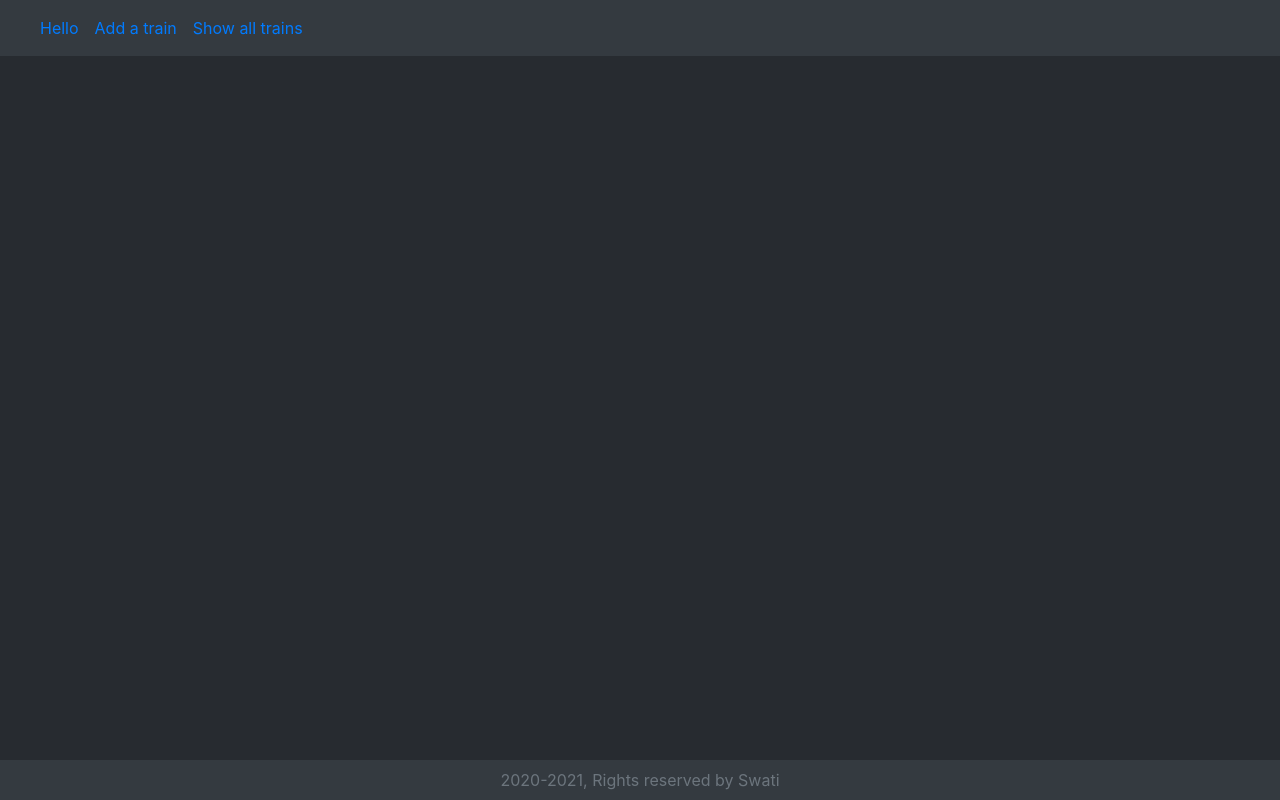
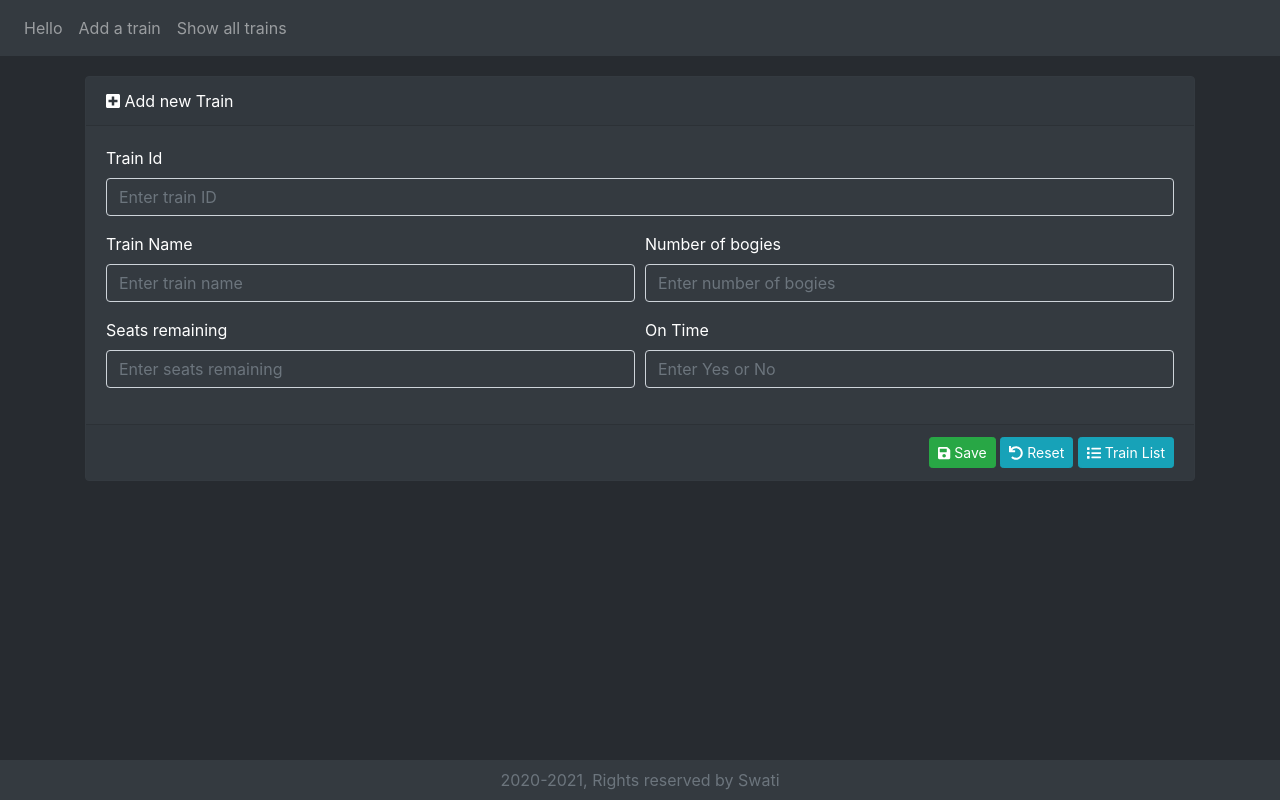
Before and after one commit to aknegi16/ReactiveDataSystems, a React (Create React App) app in the folder src/main/webapp/reactjs/: page /edit/1 in a window 1280 px wide. Built offline with nearby package versions, Linux system fonts and the light colour scheme; no server answers.

Commit message:
PUT request implementation

```diff
--- a/src/main/webapp/reactjs/src/App.js
+++ b/src/main/webapp/reactjs/src/App.js
@@ -24,6 +24,7 @@ function App() {
     				<Switch>
     					<Route path="/" exact component={Welcome}/>
     					<Route path="/add" exact component={Train}/>
+    					<Route path="/edit/:id" exact component={Train}/>
     					<Route path="/list" exact component={TrainList}/>
     				</Switch>
     			</Col>
--- a/src/main/webapp/reactjs/src/components/MyToast.js
+++ b/src/main/webapp/reactjs/src/components/MyToast.js
@@ -12,13 +12,13 @@ export default class MyToast extends Component {
         };
 
         return (
-            <div style={this.props.children.show ? toastCss : null}>
-            <Toast className={`border text-white ${this.props.children.type === "success" ? "border-success bg-success" : "border-danger bg-danger"}`} show={this.props.children.show}>
-            <Toast.Header className={`text-white ${this.props.children.type === "success" ? "bg-success" : "bg-danger"}`} closeButton={false}>
+            <div style={this.props.show ? toastCss : null}>
+            <Toast className={`border text-white ${this.props.type === "success" ? "border-success bg-success" : "border-danger bg-danger"}`} show={this.props.show}>
+            <Toast.Header className={`text-white ${this.props.type === "success" ? "bg-success" : "bg-danger"}`} closeButton={false}>
                         <strong className="mr-auto">Success</strong>
                     </Toast.Header>
                     <Toast.Body>
-                        {this.props.children.message}
+                        {this.props.message}
                     </Toast.Body>
                 </Toast>
             </div>
--- a/src/main/webapp/reactjs/src/components/NavigationBar.js
+++ b/src/main/webapp/reactjs/src/components/NavigationBar.js
@@ -1,6 +1,5 @@
 import React from 'react';
 import {Navbar, Nav} from 'react-bootstrap';
-
 import {Link} from 'react-router-dom';
 
 export default class NavigationBar extends React.Component {
@@ -8,12 +7,10 @@ export default class NavigationBar extends React.Component {
 	render() {
 		return (
 		<Navbar bg="dark" variant="dark">
-			<Link to={""} className="navbar-brand">
-		 	</Link>
 			 <Nav className="mr-auto">
-			 <Nav.Link><Link to={""}>Hello</Link></Nav.Link>
-		      <Nav.Link><Link to={"add"}>Add a train</Link></Nav.Link>
-		      <Nav.Link><Link to={"list"}>Show all trains</Link></Nav.Link>
+			 <Link to={""} className="nav-link">Hello</Link>
+		      <Link to={"add"} className="nav-link">Add a train</Link>
+		      <Link to={"list"} className="nav-link">Show all trains</Link>
 		    </Nav>
 		</Navbar>
 		);
--- a/src/main/webapp/reactjs/src/components/Train.js
+++ b/src/main/webapp/reactjs/src/components/Train.js
@@ -3,7 +3,7 @@ import axios from 'axios';
 
 import {Card, Form, Button, Col} from 'react-bootstrap';
 import {FontAwesomeIcon} from '@fortawesome/react-fontawesome';
-import {faSave, faPlusSquare, faUndo} from '@fortawesome/free-solid-svg-icons';
+import {faSave, faPlusSquare, faUndo, faList, faEdit} from '@fortawesome/free-solid-svg-icons';
 
 import MyToast from './MyToast';
 
@@ -17,6 +17,29 @@ export default class Train extends React.Component {
 		this.trainChange = this.trainChange.bind(this);
 		this.submitTrain = this.submitTrain.bind(this);
 	}
+	componentDidMount() {
+		const trainId = +this.props.match.params.id;
+		if (trainId) {
+			this.findTrainById(trainId);
+		}
+	};
+
+	findTrainById = (trainId) => {
+		axios.get("http://localhost:8001/rest/trains/"+trainId)
+		.then(response => {
+			if (response.data != null) {
+				this.setState({
+					trainId: response.data.trainId,
+					trainName: response.data.trainName,
+					numberOfBogies: response.data.numberOfBogies,
+					remainingSeats: response.data.remainingSeats,
+					onTime: response.data.onTime
+				});
+			}
+		}).catch((error) => {
+			console.error("Error - "+error);
+		});
+	};
 
 	submitTrain(event) {
 		//alert('Train Name: '+this.state.trainName+'\nNumber of Bogies: '+this.state.numberOfBogies+'\nSeats remaining: '+this.state.remainingSeats+'\nTrain on time?: '+this.state.onTime);
@@ -30,38 +53,65 @@ export default class Train extends React.Component {
 			onTime: this.state.onTime
 		}
 
-		axios.post("http://localhost:8001/rest/trains", train).
+		axios.post("http://localhost:8001/rest/trains/", train).
 		then(response => {
 			if (response.data != null) {
-				this.setState({"show":true});
+				this.setState({"show":true, "method":"post"});
 				setTimeout(() => this.setState({"show":false}), 3000);
 			} else {
 				this.setState({"show":false});
 			}
 		});
 		this.setState(this.initialState);
-	}
+	};
+
+	updateTrain = event => {
+		event.preventDefault();
+		const train = {
+				trainId: this.state.trainId,
+				trainName:this.state.trainName,
+				numberOfBogies: this.state.numberOfBogies,
+				remainingSeats: this.state.remainingSeats,
+				onTime: this.state.onTime
+			}
+		axios.put("http://localhost:8001/rest/trains/"+train.trainId, train).
+		then(response => {
+			if (response.data != null) {
+				this.setState({"show":true, "method":"put"});
+				setTimeout(() => this.setState({"show":false}), 3000);
+				setTimeout(() => this.trainList(), 3000);
+			} else {
+				this.setState({"show":false});
+			}
+		});
+		this.setState(this.initialState);
+	};
 
 	resetTrain = () => {
 		this.setState(() => this.initialState);
-	}
+	};
+
 	trainChange(event) {
 		this.setState({
 			[event.target.name]:event.target.value
 		});
-	}
+	};
+
+	trainList = () => {
+		return this.props.history.push("/list");
+	};
 	render() {
 		const {trainId, trainName, numberOfBogies,remainingSeats, onTime} = this.state;
 
 		return(
 		<div>
 			<div style={{"display":this.state.show ? "block" : "none"}}>
-				<MyToast children={{show: this.state.show, message:"Train saved successfully", type:"success"}}/>
+				<MyToast show={this.state.show} message={this.state.method === "put" ? "Train updated successfully": "Train saved successfully"} type={"success"}/>
 			</div>
 			<Card className={"border border-dark bg-dark text-white"}>
-			<Card.Header><FontAwesomeIcon icon={faPlusSquare}/> Add Train</Card.Header>
+			<Card.Header><FontAwesomeIcon icon={this.state.trainId ? faEdit : faPlusSquare}/> {this.state.trainId ? "Update Train" : "Add new Train"}</Card.Header>
 
-			<Form id="trainFormId" onSubmit={this.submitTrain} onReset={this.resetTrain}>
+			<Form id="trainFormId" onReset={this.resetTrain} onSubmit={this.state.trainId ? this.updateTrain : this.submitTrain}>
 			<Card.Body>
 				<Form.Row>
 			  	   <Form.Group as={Col} controlId="formGridTrainId">
@@ -117,11 +167,15 @@ export default class Train extends React.Component {
 			</Card.Body>
 			<Card.Footer style={{"textAlign":"right"}}>
 			 <Button size="sm" variant="success" type="submit">
-			    <FontAwesomeIcon icon={faSave}/> Submit
+			    <FontAwesomeIcon icon={faSave}/> {this.state.trainId ? "Update" : "Save"}
 			  </Button>
 			    {' '}
 			    <Button size="sm" variant="info" type="reset">
 			    <FontAwesomeIcon icon={faUndo}/> Reset
+			  </Button>
+			    {' '}
+			    <Button size="sm" variant="info" type="button" onClick={this.trainList.bind()}>
+			    <FontAwesomeIcon icon={faList}/> Train List
 			  </Button>
 			</Card.Footer>
 			</Form>
--- a/src/main/webapp/reactjs/src/components/TrainList.js
+++ b/src/main/webapp/reactjs/src/components/TrainList.js
@@ -2,6 +2,7 @@ import React from 'react';
 import axios from 'axios';
 
 import {Card, Table, ButtonGroup, Button} from 'react-bootstrap';
+import {Link} from 'react-router-dom';
 import {FontAwesomeIcon} from '@fortawesome/react-fontawesome';
 import {faList, faEdit, faTrash} from '@fortawesome/free-solid-svg-icons';
 import MyToast from './MyToast';
@@ -45,7 +46,7 @@ export default class TrainList extends React.Component {
 		return(
 			<div>
 			<div style={{"display":this.state.show ? "block" : "none"}}>
-				<MyToast children={{show: this.state.show, message:"Train deleted successfully", type:"danger"}}/>
+				<MyToast show={this.state.show} message={"Train deleted successfully"} type={"danger"}/>
 				}
 			</div>
 			<Card className={"border border-dark bg-dark text-white"}>
@@ -77,8 +78,7 @@ export default class TrainList extends React.Component {
 						    	<td>{train.onTime}</td>
 						    	<td>
 						    		<ButtonGroup>
-						    			<Button size='sm' variant="outline-primary"><FontAwesomeIcon icon={faEdit}/></Button>
-						    			{' '}
+						    			<Link to={"edit/"+train.trainId} className="btn btn-sm btn-outline-primary"><FontAwesomeIcon icon={faEdit}/></Link>{' '}
 						    			<Button size='sm' variant="outline-danger" onClick={this.deleteTrain.bind(this, train.trainId)}><FontAwesomeIcon icon={faTrash}/></Button>
 						    		</ButtonGroup>
 						    	</td>
```
Also changed, not shown: 16 other files (tests, documents, lock files or other folders).
